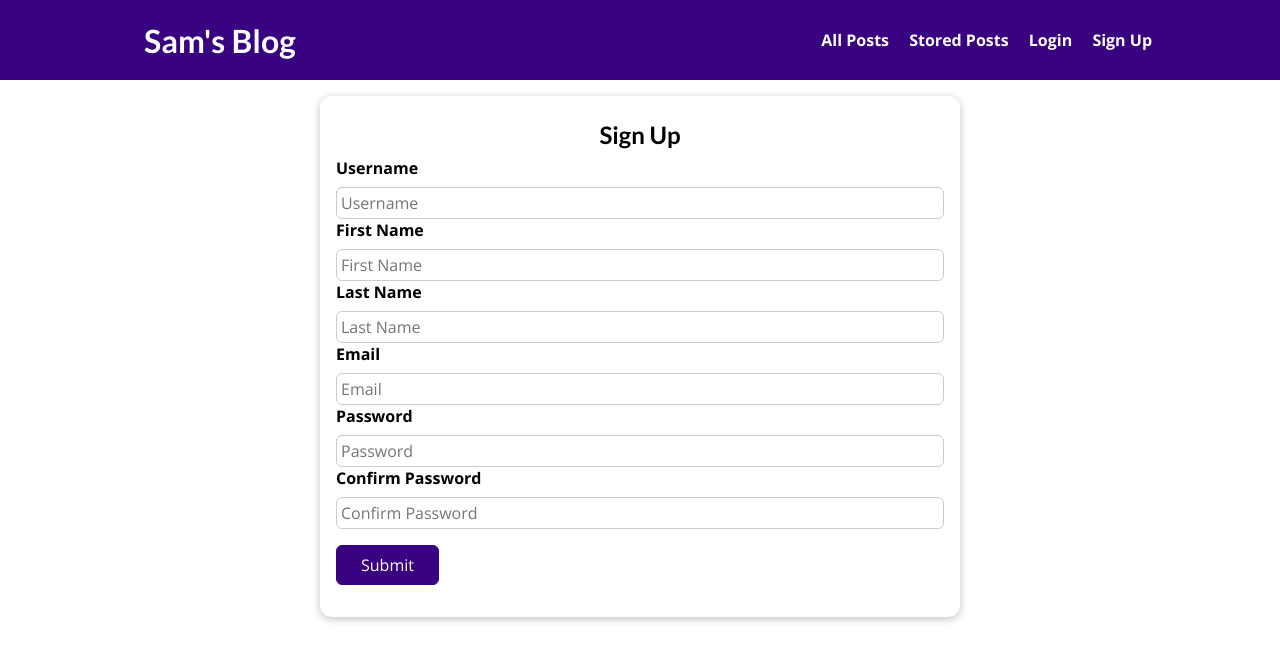
After one commit to Samruddhi-30/my_blog_django_site, a Django app: page /sign-up in a window 1280 px wide. The commit adds this page. Shown: the top 662 px of the page. Run offline with Django 5.2, Linux system fonts and the light colour scheme.

Commit message:
User Authentication added

```diff
--- /dev/null
+++ b/blog/static/blog/sign-up.css
@@ -0,0 +1,57 @@
+.form-control {
+  margin-bottom: 1rem;
+}
+
+.form-control label {
+  font-weight: bold;
+  margin-bottom: 0.5rem;
+  display: block;
+}
+
+.form-control input,
+.form-control textarea {
+  display: block;
+  width: 100%;
+  font: inherit;
+  padding: 0.25rem;
+  border-radius: 6px;
+  border: 1px solid #ccc;
+}
+
+
+#sign-up {
+  margin: 6rem auto;
+  width: 80%;
+  max-width: 40rem;
+  border-radius: 12px;
+  background-color: white;
+  box-shadow: 0 2px 8px rgba(0, 0, 0, 0.25);
+  padding: 1rem;
+}
+
+#sign-up button {
+  font: inherit;
+  background-color: #390281;
+  color: white;
+  border: 1px solid #390281;
+  padding: 0.5rem 1.5rem;
+  border-radius: 6px;
+  cursor: pointer;
+  margin-top: 1rem;
+}
+
+#sign-up button:hover,
+#sign-up button:active {
+  background-color: #4f0ba7;
+  border-color: #4f0ba7;
+}
+
+h2{
+    margin: 0.5rem;
+    text-align: center;
+}
+
+#message{
+  color: red;
+  font-weight: bold;
+}
--- /dev/null
+++ b/blog/templates/blog/signup.html
@@ -0,0 +1,45 @@
+{% extends "base.html" %}
+{% load static %}
+
+{% block title %}
+SignUp
+{% endblock %}
+
+{% block css_files %}
+<link rel="stylesheet" href= {% static "blog/sign-up.css" %} />
+{% endblock %}
+
+{% block content %}
+<section id="sign-up">
+<h2>Sign Up</h2>
+  {% if messages %}
+    <div class="container" >
+      {% for message in messages %}
+        <div role="alert" id="message">
+          {{ message }}
+        </div>
+      {% endfor %}
+    </div>
+  {% endif %}
+<form method="POST" action="{% url "sign-up" %}">
+    {% csrf_token %}
+    <div class="form-control">
+    <label for="username">Username</label>
+    <input type="text" name="username" placeholder= "Username" id="username" required>
+    <label for="firstname">First Name</label>
+    <input type="text" name="firstname" placeholder="First Name" id="firstname" required>
+    <label for="lastname">Last Name</label>
+    <input type="text" name="lastname" placeholder="Last Name" id="lastname">
+    <label for="email">Email</label>
+    <input type="email" name="email" placeholder="Email" id="email" required>
+    <label for="pass1">Password</label>
+    <input type="password" placeholder="Password" id="pass1" name="pass1" required>
+    <label for="pass2"> Confirm Password</label>
+    <input type="password" placeholder="Confirm Password" id="pass2" name="pass2" required>
+
+    <button>Submit</button>
+    </div>
+</form>
+</section>
+
+{% endblock %}
--- a/blog/urls.py
+++ b/blog/urls.py
@@ -5,5 +5,7 @@ urlpatterns = [
     path("", views.home_page.as_view() , name="home-page"),
     path("posts", views.AllPostsList.as_view() , name = "all-posts"),
     path("posts/<slug:slug>",views.PostDetailed.as_view() , name="post-detailed"),
-    path("read-later" , views.ReadLaterView.as_view() , name="read-later")
+    path("read-later" , views.ReadLaterView.as_view() , name="read-later"),
+    path("sign-up" , views.SignUpView.as_view() , name="sign-up"),
+    path("login" , views.LoginView.as_view() , name="login")
 ]
--- a/blog/views.py
+++ b/blog/views.py
@@ -6,6 +6,9 @@ from django.views import View
 from django.shortcuts import render
 from django.http import HttpResponseRedirect
 from django.urls import reverse
+from django.contrib.auth.models import User
+from django.contrib import messages
+from django.contrib.auth import login , authenticate
 
 
 # Create your views here.
@@ -98,3 +101,52 @@ class ReadLaterView(View):
         request.session["stored_posts"] = stored_posts
 
         return HttpResponseRedirect("/")
+
+class SignUpView(View):
+    def get(self , request):
+        return render(request , "blog/signup.html")
+
+    def post(self,request):
+        username = request.POST.get("username")
+        firstname = request.POST.get("firstname")
+        lastname = request.POST.get("lastname")
+        email = request.POST.get("email")
+        password1 = request.POST.get("pass1")
+        password2 = request.POST.get("pass2")
+
+        if password1!= password2 :
+            messages.error(request,"Passwords does not match!")
+            return render(request ,"blog/signup.html")
+
+        if User.objects.filter(username = username).exists():
+            messages.error(request ,"This username already exists, please take a new one!")
+            return render(request , "blog/signup.html")
+
+        if User.objects.filter(email=email).exists():
+            messages.error(request ,"This email id already exists , try logging in...")
+            return render(request , "blog/login.html")
+
+        user = User.objects.create_user(username=username , first_name=firstname ,
+                                        last_name=lastname , email=email , password=password1)
+        login(request , user)
+        messages.success(request ,"Welcome " f"{username} !!!")
+        return render(request , "blog/index.html")
+
+
+class LoginView(View):
+    def get(self , request):
+        return render(request , "blog/login.html")
+
+    def post(self ,request):
+        username = request.POST.get("username")
+        password = request.POST.get("pass1")
+
+        user = authenticate(request , username=username , password=password)
+
+        if user is not None:
+            login(request , user)
+            messages.success(request ,"Welcome back" f"{username}")
+            return render(request , "blog/index.html")
+        else :
+            messages.error(request ,"Username or password is wrong!")
+            return render(request , "blog/login.html")
--- a/static/app.css
+++ b/static/app.css
@@ -19,7 +19,7 @@ h3 {
   font-weight: bold;
 }
 
-#main-navigation {
+/* #main-navigation {
   width: 100%;
   height: 5rem;
   display: flex;
@@ -29,7 +29,7 @@ h3 {
   position: absolute;
   top: 0;
   left: 0;
-}
+} */
 
 #main-navigation a {
   text-decoration: none;
@@ -47,3 +47,22 @@ h3 {
 #main-navigation h1 a:active {
   color: white;
 }
+
+#main-navigation {
+  width: 100%;
+  height: 5rem;
+  display: flex;
+  justify-content: space-between;
+  align-items: center;
+  padding: 0 10%;
+  position: absolute;
+  top: 0;
+  left: 0;
+  background-color: #390281; /* Add this */
+  z-index: 100; /* Add this to keep it on top */
+}
+
+/* body {
+  margin: 0;
+  padding-top: 5rem; /* Add this to push content below the navbar
+} */
--- a/templates/base.html
+++ b/templates/base.html
@@ -15,9 +15,10 @@
     <nav>
       <a href="{% url "all-posts" %}">All Posts</a>
       <a href="{% url "read-later" %}">Stored Posts </a>
+      <a href= "{% url "login" %}">Login</a>
+      <a href="{% url "sign-up" %}">Sign Up</a>
     </nav>
   </header>
-
   {% block content %}
   {% endblock %}
 </body>
```
Also changed, not shown: blog/static/blog/login.css (added, +57 -0 lines), blog/templates/blog/index.html (+9 -0 lines), blog/templates/blog/login.html (added, +37 -0 lines), db.sqlite3.
